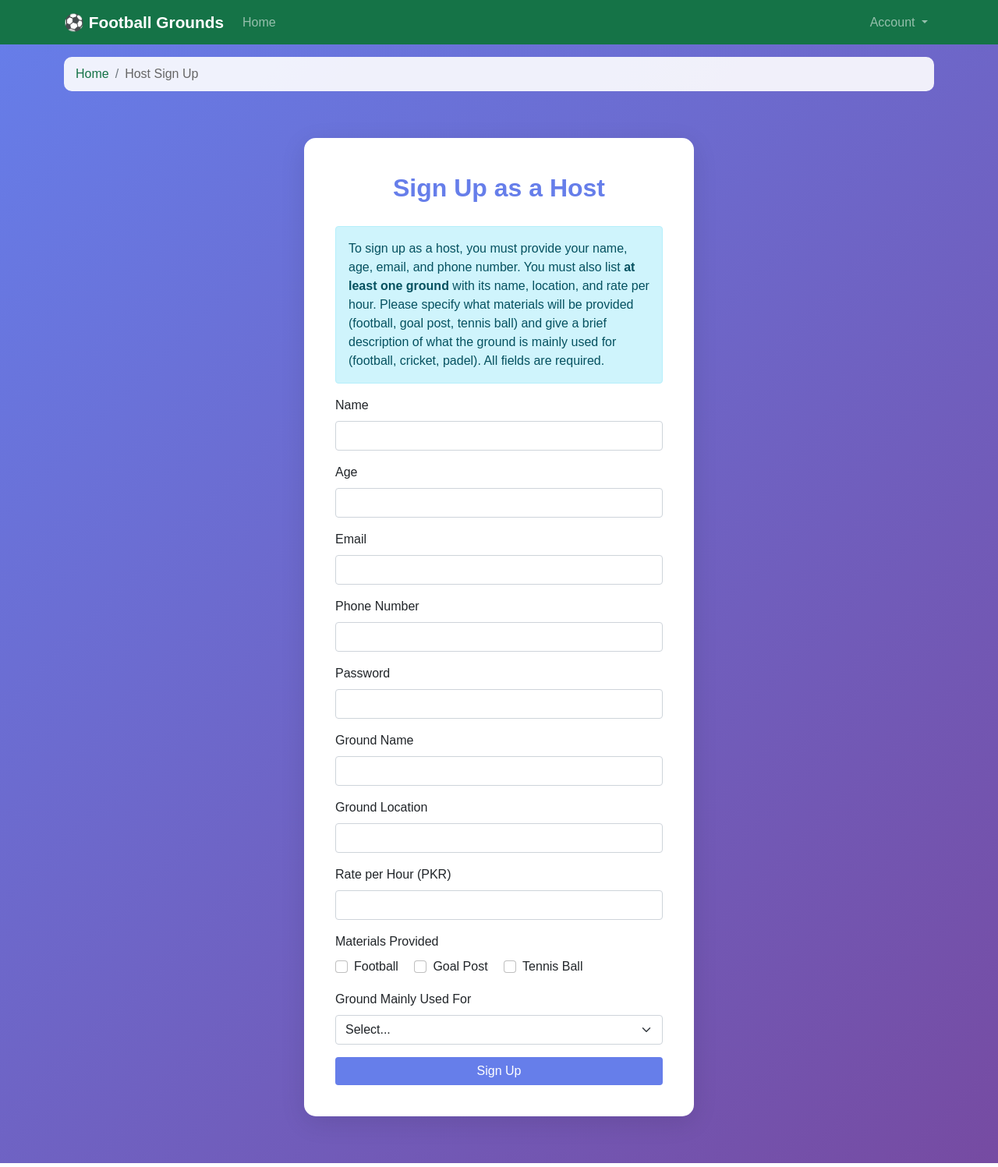
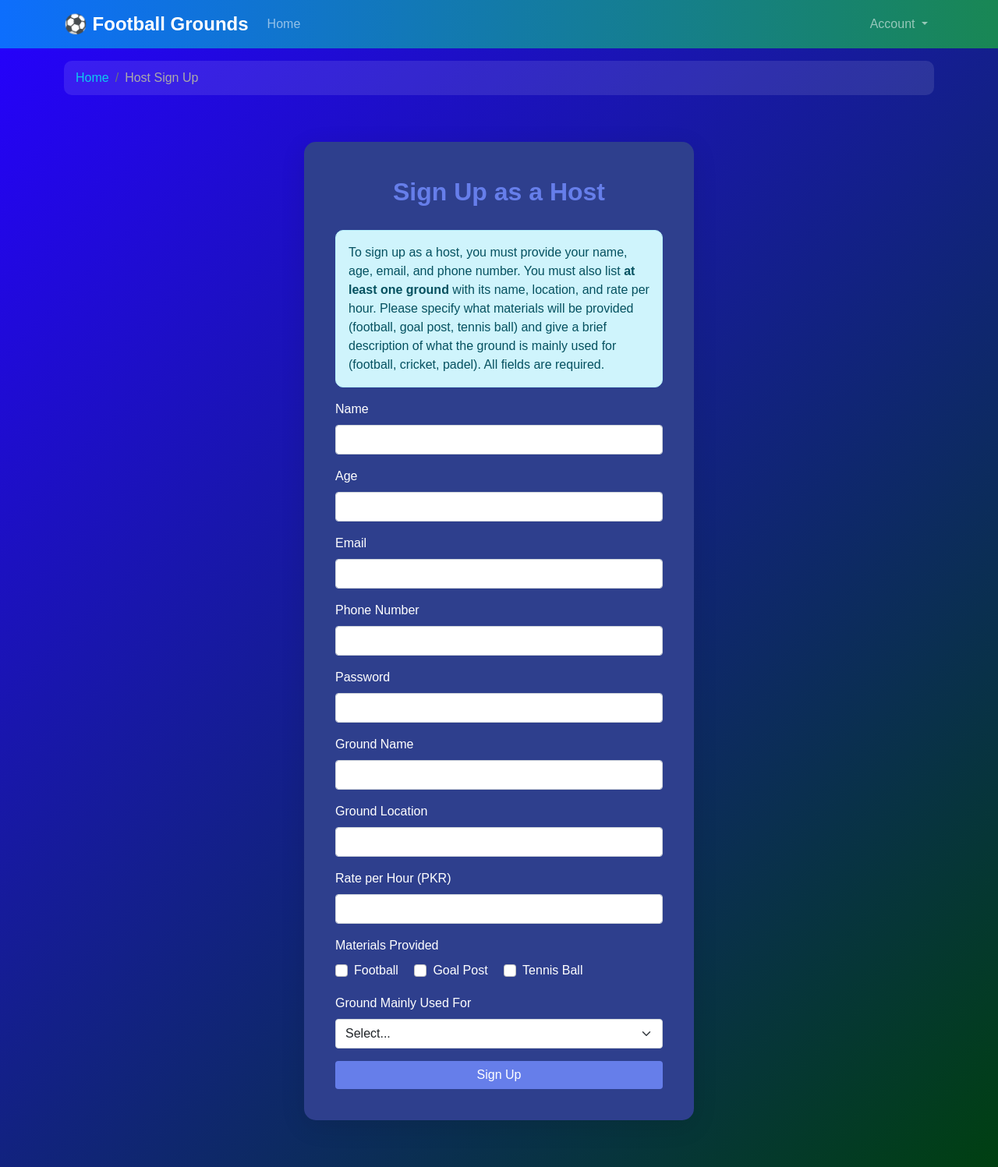
Before and after one commit to mynameisyahya/pakistan-ground-booking-ib-personal-project-2025, a Flask app: page /signup/host in a window 1280 px wide. Shown: the whole page at 78% size. Run offline with Flask 3, Linux system fonts and the light colour scheme.

Commit message:
color scheme and so far perfect

```diff
--- a/templates/base.html
+++ b/templates/base.html
@@ -5,42 +5,55 @@
     <meta name="viewport" content="width=device-width, initial-scale=1.0">
     <title>{% block title %}Football Grounds Pakistan{% endblock %}</title>
     <link href="https://cdn.jsdelivr.net/npm/bootstrap@5.1.3/dist/css/bootstrap.min.css" rel="stylesheet">
+
+    <!-- 🎨 Custom styling to make things look cooler -->
     <style>
+        body {
+            background-color: #00781ea7;
+            color: rgb(17, 0, 254);
+            font-family: 'Segoe UI', Tahoma, Geneva, Verdana, sans-serif;
+        }
+        .navbar {
+            background: linear-gradient(to right, #0d6efd, #198754);
+        }
         .navbar-brand {
             font-weight: bold;
-            font-size: 1.3rem;
+            font-size: 1.5rem;
         }
         .nav-link {
             font-weight: 500;
         }
         .nav-link:hover {
-            color: #fff !important;
+            color: #ffc107 !important;
             background-color: rgba(255,255,255,0.1);
             border-radius: 5px;
         }
         .breadcrumb {
-            background: rgba(255,255,255,0.9);
+            background: rgba(255,255,255,0.1);
             border-radius: 10px;
             padding: 10px 15px;
             margin-bottom: 20px;
         }
         .breadcrumb-item a {
-            color: #157347;
+            color: #0dcaf0;
             text-decoration: none;
         }
         .breadcrumb-item a:hover {
-            color: #0d5a2e;
+            color: #0bb3d4;
         }
         .breadcrumb-item.active {
-            color: #666;
+            color: #aaa;
+        }
+        .alert {
+            border-radius: 10px;
         }
     </style>
+
     {% block extra_css %}{% endblock %}
-    </style>
 </head>
-<body>
+<body style="background-color: #111111; color: white;">
     <!-- Navigation Bar -->
-    <nav class="navbar navbar-expand-lg navbar-dark" style="background: #157347;">
+    <nav class="navbar navbar-expand-lg navbar-dark">
         <div class="container">
             <a class="navbar-brand" href="{{ url_for('home') }}">⚽ Football Grounds</a>
 
@@ -82,9 +95,12 @@
                             <ul class="dropdown-menu">
                                 <li><span class="dropdown-item-text">Logged in as {{ session.get('user_type') }}</span></li>
                                 <li><hr class="dropdown-divider"></li>
-                                <li><a class="dropdown-item" href="{{ url_for('logout') }}">Logout</a></li>
+                                <li><span class="dropdown-item-text"> view account </span></li>
+                                <li><hr class="dropdown-divider"></li>
+
+
                             </ul>
-                        </li>
+
                     {% else %}
                         <li class="nav-item dropdown">
                             <a class="nav-link dropdown-toggle" href="#" id="navbarDropdown" role="button" data-bs-toggle="dropdown">
@@ -121,7 +137,9 @@
     {% endwith %}
 
     <!-- Main Content -->
-    {% block content %}{% endblock %}
+    <div class="container mt-4">
+        {% block content %}{% endblock %}
+    </div>
 
     <!-- Bootstrap JS -->
     <script src="https://cdn.jsdelivr.net/npm/bootstrap@5.1.3/dist/js/bootstrap.bundle.min.js"></script>
--- a/templates/signup_host.html
+++ b/templates/signup_host.html
@@ -16,12 +16,12 @@
 {% block extra_css %}
 <style>
     body {
-        background: linear-gradient(135deg, #667eea 0%, #764ba2 100%);
+        background: linear-gradient(135deg, #2600ff 0%, #004011 100%);
         min-height: 100vh;
         font-family: 'Arial', sans-serif;
     }
     .signup-form {
-        background: #fff;
+        background: #2e3f8d;
         border-radius: 15px;
         box-shadow: 0 8px 32px rgba(0,0,0,0.1);
         padding: 40px;
--- a/templates/signup_player.html
+++ b/templates/signup_player.html
@@ -16,12 +16,12 @@
 {% block extra_css %}
 <style>
     body {
-        background: linear-gradient(135deg, #667eea 0%, #764ba2 100%);
+        background: linear-gradient(135deg, #451500 0%, #764ba2 100%);
         min-height: 100vh;
         font-family: 'Arial', sans-serif;
     }
     .signup-form {
-        background: #fff;
+        background: #461da884;
         border-radius: 15px;
         box-shadow: 0 8px 32px rgba(0,0,0,0.1);
         padding: 40px;
```
Also changed, not shown: templates/Edit profile.html (added).
